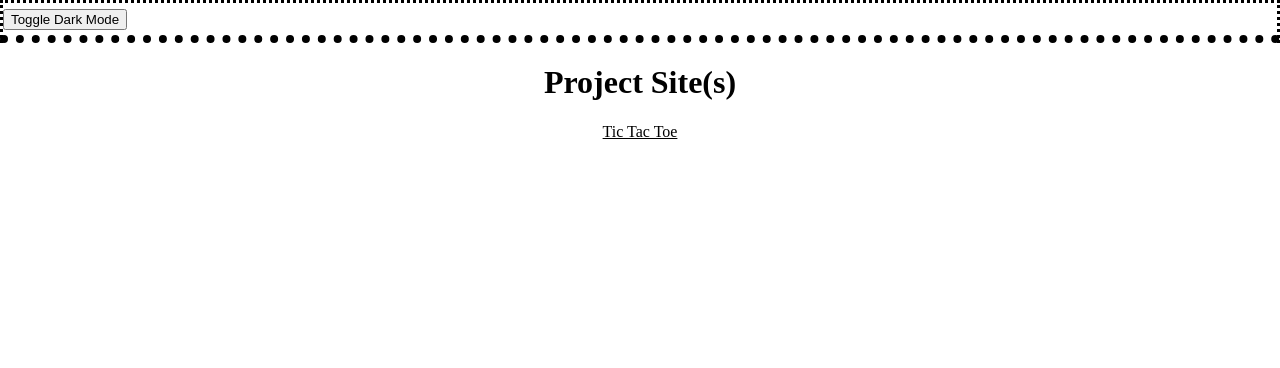
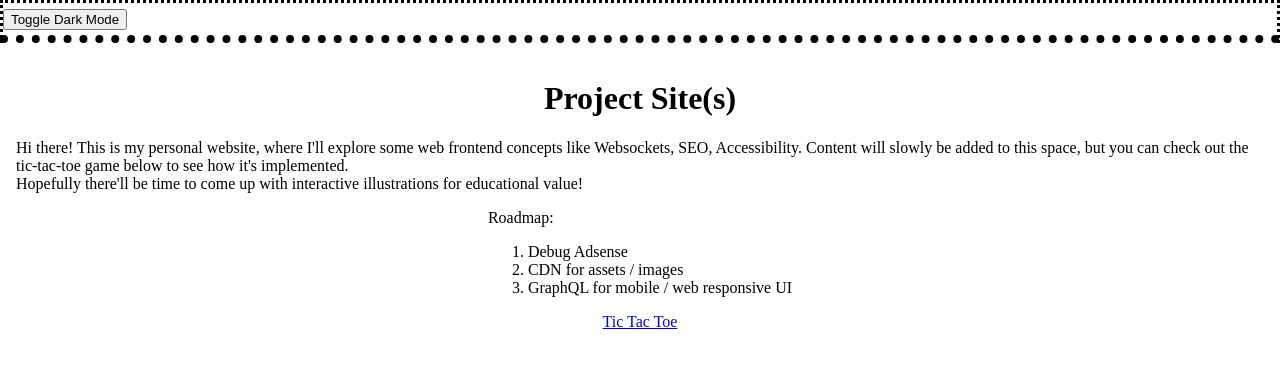
Before and after one commit to c6z3h/c6z3h.github.io, a website: page index.html in a window 1280 px wide. Drawn offline with Linux system fonts and the light colour scheme.

Commit message:
[Google AdSense] Add higher value content
padding to page

```diff
--- a/index.html
+++ b/index.html
@@ -15,6 +15,24 @@
   </div>
   <div class="mainPage">
     <h1>Project Site(s)</h1>
+    <div>
+      <p>
+        Hi there! This is my personal website, where I'll explore some web frontend concepts like Websockets, SEO, Accessibility.
+        Content will slowly be added to this space, but you can check out the tic-tac-toe game below to see how it's implemented.
+        <br/>
+        Hopefully there'll be time to come up with interactive illustrations for educational value!
+      </p>
+    </div>
+    <div>
+      <p>
+        Roadmap:
+        <ol>
+          <li>Debug Adsense</li>
+          <li>CDN for assets / images</li>
+          <li>GraphQL for mobile / web responsive UI</li>
+        </ol>
+      </p>
+    </div>
     <a href='https://c6z3h.github.io/tic_tac_toe/'>Tic Tac Toe</a>
   </div>
   <script type="module" src="./index.js"></script>
--- a/styles.css
+++ b/styles.css
@@ -15,7 +15,7 @@ body.dark-theme {
   --bkg-color: #000;
 }
 
-h1, a {
+h1, p, ol {
   color: var(--text-color);
 }
 
@@ -36,4 +36,5 @@ img {
 .mainPage {
   justify-items: center;
   align-content: center;
+  padding: 1rem;
 }
```
